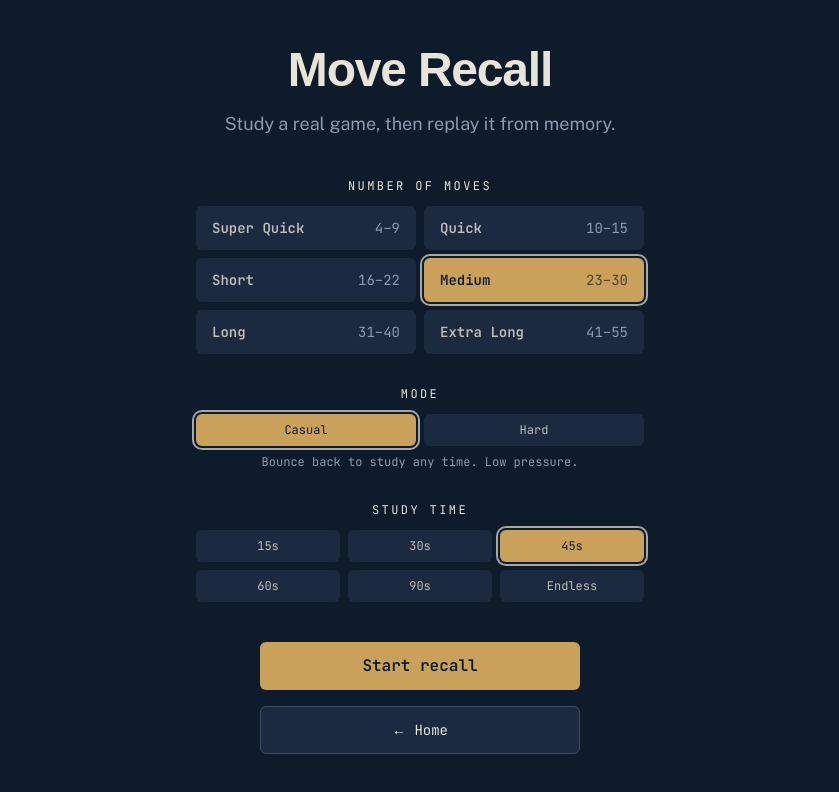
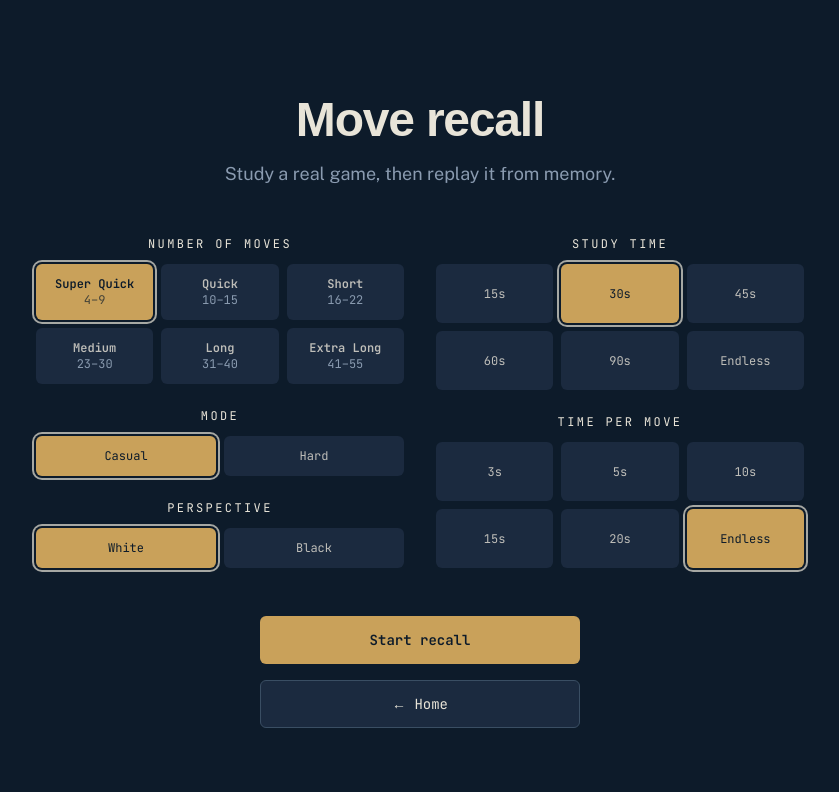
Before and after one commit to ethan-yeung/blindfold-chess-trainer, a Next.js app: page /recall/setup in a window 1280 px wide. Shown: the top 792 px of the page, without its empty margins (220-1059 px from the left). Built offline with nearby package versions, Linux system fonts and the light colour scheme; a web font is replaced by a local one.

Commit message:
added visual timer to all modes

```diff
--- a/src/app/recall/page.tsx
+++ b/src/app/recall/page.tsx
@@ -74,13 +74,20 @@ function RecallSession() {
     const mode = searchParams.get('mode') === 'hard' ? 'hard' : 'casual';
     const tierParam = searchParams.get('tier');
     const tier = TIER_NAMES.includes(tierParam ?? '') ? (tierParam as string) : 'Medium';
+
     const studyParam = searchParams.get('study');
-    const studyUnlimited = studyParam === 'unlimited';
-    const studySeconds = studyUnlimited ? 0 : Number(studyParam) || 15;
+    const studyEndless = studyParam === 'endless';
+    const studySeconds = studyEndless ? 0 : Number(studyParam) || 15;
+
+    const permoveParam = searchParams.get('permove');
+    const permoveEndless = permoveParam === null || permoveParam === 'endless';
+    const permoveSeconds = permoveEndless ? 0 : Number(permoveParam) || 0;
+
+    const orientation = searchParams.get('orientation') === 'black' ? 'black' : 'white';
+
     const poolRef = useRef<PoolGame[] | null>(null);
     const [game, setGame] = useState<BuiltGame | null>(null);
     const [status, setStatus] = useState<'loading' | 'ready' | 'error'>('loading');
-
 
     const [phase, setPhase] = useState<'study' | 'recall'>('study');
     const [ply, setPly] = useState(0);
@@ -92,9 +99,10 @@ function RecallSession() {
     const [infoOpen, setInfoOpen] = useState(false);
     const [hintStage, setHintStage] = useState<0 | 1 | 2>(0);
     const [studyRemaining, setStudyRemaining] = useState(studySeconds);
+    const [moveRemaining, setMoveRemaining] = useState(permoveSeconds);
+    const [timedOut, setTimedOut] = useState(false);
     const studyStarted = useRef(false);
     const [timerSize, setTimerSize] = useState(44);
-
 
     useEffect(() => {
         const update = () => setTimerSize(window.innerWidth < 640 ? 36 : 52);
@@ -104,6 +112,7 @@ function RecallSession() {
     }, []);
 
     const flashTimer = useRef<ReturnType<typeof setTimeout> | null>(null);
+    const pulseTimer = useRef<ReturnType<typeof setTimeout> | null>(null);
     const moveLog = useRef<RecallMoveRecord[]>([]);
     const wrongOnCurrent = useRef(0);
     const logged = useRef(false);
@@ -182,13 +191,47 @@ function RecallSession() {
         }
     }, [recallDone, mode, headers.White, headers.Black]);
 
+    // --- study countdown: ticks once, initial study only ---
     useEffect(() => {
-        if (studyUnlimited || status !== 'ready' || phase !== 'study' || studyStarted.current) return;
+        if (studyEndless || status !== 'ready' || phase !== 'study' || studyStarted.current) return;
         const id = setInterval(() => {
             setStudyRemaining((r) => Math.max(0, r - TICK_MS / 1000));
         }, TICK_MS);
         return () => clearInterval(id);
-    }, [status, phase, studyUnlimited]);
+    }, [status, phase, studyEndless]);
+
+    useEffect(() => {
+        if (!studyEndless && status === 'ready' && phase === 'study' && !studyStarted.current && studyRemaining <= 0) {
+            startRecall();
+        }
+        // eslint-disable-next-line react-hooks/exhaustive-deps
+    }, [studyRemaining, status, phase, studyEndless]);
+
+    // --- per-move countdown: runs during recall, resets each move ---
+    useEffect(() => {
+        if (permoveEndless || status !== 'ready' || phase !== 'recall' || recallDone || pendingPromotion) return;
+        const id = setInterval(() => {
+            setMoveRemaining((r) => Math.max(0, r - TICK_MS / 1000));
+        }, TICK_MS);
+        return () => clearInterval(id);
+    }, [status, phase, recallDone, permoveEndless, pendingPromotion]);
+
+    // reset the per-move clock whenever we land on a new move
+    useEffect(() => {
+        if (permoveEndless) return;
+        setMoveRemaining(permoveSeconds);
+    }, [recallPly, permoveEndless, permoveSeconds]);
+
+    // per-move timeout: costs first-try credit, pulses rust, clock restarts
+    useEffect(() => {
+        if (permoveEndless || status !== 'ready' || phase !== 'recall' || recallDone) return;
+        if (moveRemaining > 0) return;
+        wrongOnCurrent.current += 1;
+        setTimedOut(true);
+        if (pulseTimer.current) clearTimeout(pulseTimer.current);
+        pulseTimer.current = setTimeout(() => setTimedOut(false), 600);
+        setMoveRemaining(permoveSeconds);
+    }, [moveRemaining, status, phase, recallDone, permoveEndless, permoveSeconds]);
 
     function flashSquare(square: string, kind: 'right' | 'wrong') {
         if (flashTimer.current) clearTimeout(flashTimer.current);
@@ -255,6 +298,8 @@ function RecallSession() {
         setPendingPromotion(null);
         setResult(null);
         setHintStage(0);
+        setMoveRemaining(permoveSeconds);
+        setTimedOut(false);
         moveLog.current = [];
         wrongOnCurrent.current = 0;
         logged.current = false;
@@ -294,27 +339,15 @@ function RecallSession() {
         setHintStage((s) => (s < 2 ? ((s + 1) as 0 | 1 | 2) : 2));
     }
 
-    useEffect(() => {
-        if (status !== 'ready' || phase !== 'study' || studyStarted.current) return;
-        const id = setInterval(() => {
-            setStudyRemaining((r) => Math.max(0, r - TICK_MS / 1000));
-        }, TICK_MS);
-        return () => clearInterval(id);
-    }, [status, phase]);
-
-    useEffect(() => {
-        if (status === 'ready' && phase === 'study' && !studyStarted.current && studyRemaining <= 0) {
-            startRecall();
-        }
-        // eslint-disable-next-line react-hooks/exhaustive-deps
-    }, [studyRemaining, status, phase]);
-
     const moveNumber = Math.ceil(ply / 2);
     const lastMove = ply > 0 ? sans[ply - 1] : null;
     const sideToMove = recallPly % 2 === 0 ? 'White' : 'Black';
     const promoColor = recallPly % 2 === 0 ? 'w' : 'b';
     const boardPosition = phase === 'study' ? fens[ply] : fens[recallPly];
-    const showStudyTimer = !studyUnlimited && phase === 'study' && !studyStarted.current;
+
+    const showStudyTimer = !studyEndless && phase === 'study' && !studyStarted.current;
+    const showMoveTimer = !permoveEndless && phase === 'recall' && !recallDone;
+    const showTimer = showStudyTimer || showMoveTimer;
 
     const squareStyles: Record<string, CSSProperties> = { ...flash };
     if (selected) {
@@ -398,16 +431,20 @@ function RecallSession() {
                 className={`flex flex-1 flex-col items-center justify-start gap-2 pt-2 lg:pt-0 ${recallDone ? 'lg:flex-row lg:items-center lg:justify-center lg:gap-8' : 'lg:justify-center'
                     }`}
             >
-                <div className="animate-rise flex flex-col items-center gap-2">
+                <div className="animate-rise flex flex-col items-center gap-1">
 
                     <div
                         className="grid w-full grid-cols-[1fr_auto_1fr] items-center"
                         style={{ maxWidth: BOARD_SIZE, minHeight: timerSize + 8 }}
                     >
                         <div className="flex justify-start">
-                            {showStudyTimer && (
+                            {showTimer && (
                                 <div className="rounded-full p-1" style={{ backgroundColor: 'rgba(13,27,42,0.55)' }}>
-                                    <CircularTimer remaining={studyRemaining} total={studySeconds} size={timerSize} />
+                                    <CircularTimer
+                                        remaining={showStudyTimer ? studyRemaining : moveRemaining}
+                                        total={showStudyTimer ? studySeconds : permoveSeconds}
+                                        size={timerSize}
+                                    />
                                 </div>
                             )}
                         </div>
@@ -426,7 +463,7 @@ function RecallSession() {
                         options={{
                             id: 'recall-board',
                             position: boardPosition,
-                            boardOrientation: 'white',
+                            boardOrientation: orientation,
                             allowDragging: phase === 'recall' && !recallDone,
                             showAnimations: true,
                             animationDurationInMs: 200,
@@ -460,7 +497,13 @@ function RecallSession() {
                             boardStyle: { borderRadius: '4px', boxShadow: '0 10px 30px rgba(0,0,0,0.35)' },
                         }}
                     >
-                        <div className="relative my-2" style={{ width: BOARD_SIZE }}>
+                        <div
+                            className="relative my-1 rounded transition-shadow duration-200"
+                            style={{
+                                width: BOARD_SIZE,
+                                boxShadow: timedOut ? '0 0 0 4px rgba(181,83,60,0.85)' : '0 0 0 0 rgba(181,83,60,0)',
+                            }}
+                        >
                             <Chessboard />
                             {pendingPromotion && (
                                 <div
@@ -490,7 +533,10 @@ function RecallSession() {
                             )}
                         </div>
                     </ChessboardProvider>
-
+                    <div
+                        className="flex w-full flex-col items-center gap-2"
+                        style={{ maxWidth: BOARD_SIZE, minHeight: '9rem' }}
+                    >
                         {!recallDone && phase === 'study' && (
                             <>
                                 <div
@@ -567,6 +613,8 @@ function RecallSession() {
                             </>
                         )}
                     </div>
+                </div>
+
 
                 {recallDone && result && (
                     <div className="mt-2 flex w-full max-w-md flex-col rounded-lg bg-surface p-5 lg:mt-0 lg:w-80">
@@ -605,9 +653,6 @@ function RecallSession() {
                     <p>
                         Both track your first-try accuracy and save it to your stats, tagged by mode, so you can see how the two compare. A move counts as first-try if you play it correctly with no wrong attempts or hints.
                     </p>
-                    <p className="font-mono text-xs">
-                        Switch modes with <span className="text-parchment">?mode=hard</span> in the URL for now. A proper menu is coming.
-                    </p>
                 </div>
             </Modal>
         </main>
--- a/src/app/recall/setup/page.tsx
+++ b/src/app/recall/setup/page.tsx
@@ -13,124 +13,142 @@ const TIERS = [
     { name: 'Extra long', label: 'Extra Long', desc: '41–55' },
 ];
 
-const STUDY_OPTIONS = [15, 30, 45, 60, 90, 'unlimited'] as const;
+const STUDY_OPTIONS = [15, 30, 45, 60, 90, 'endless'] as const;
+const PERMOVE_OPTIONS = [3, 5, 10, 15, 20, 'endless'] as const;
+
+function Section({
+    label,
+    delay,
+    grow = false,
+    children,
+}: {
+    label: string;
+    delay: number;
+    grow?: boolean;
+    children: React.ReactNode;
+}) {
+    return (
+        <div
+            className={`animate-rise flex w-full flex-col ${grow ? 'flex-1' : ''}`}
+            style={{ animationDelay: `${delay}ms` }}
+        >
+            <p className="mb-3 text-center font-mono text-[10px] uppercase tracking-[0.2em] text-parchment sm:text-xs">
+                {label}
+            </p>
+            <div className={grow ? 'flex-1' : ''}>{children}</div>
+        </div>
+    );
+}
 
 export default function RecallSetupPage() {
     const router = useRouter();
-    const [tier, setTier] = useState('Medium');
+    const [tier, setTier] = useState('Super quick');
     const [mode, setMode] = useState<'casual' | 'hard'>('casual');
-    const [study, setStudy] = useState<number | 'unlimited'>(45);
+    const [study, setStudy] = useState<number | 'endless'>(30);
+    const [permove, setPermove] = useState<number | 'endless'>('endless');
+    const [orientation, setOrientation] = useState<'white' | 'black'>('white');
 
     function handleStart() {
         const tierParam = encodeURIComponent(tier);
-        router.push(`/recall?tier=${tierParam}&mode=${mode}&study=${study}`);
+        router.push(
+            `/recall?tier=${tierParam}&mode=${mode}&study=${study}&permove=${permove}&orientation=${orientation}`,
+        );
     }
 
+    const base = (selected: boolean) =>
+        `rounded-md font-mono text-[11px] transition duration-200 focus:outline-none focus-visible:ring-2 focus-visible:ring-parchment sm:text-xs ${selected
+            ? 'bg-brass text-navy ring-2 ring-parchment/70 ring-offset-2 ring-offset-navy'
+            : 'bg-surface text-parchment/80 hover:text-parchment hover:ring-2 hover:ring-brass/50'
+        }`;
+    const tile = (selected: boolean) =>
+        `flex h-full min-h-[2.75rem] flex-col items-center justify-center px-2 py-2 sm:min-h-[3.5rem] sm:px-3 ${base(selected)}`;
+    const toggle = (selected: boolean) =>
+        `flex-1 px-3 py-2.5 sm:py-3 ${base(selected)}`;
+
     return (
-        <main className="flex min-h-screen flex-col items-center justify-center px-6 py-10 text-center">
+        <main className="flex min-h-screen flex-col items-center px-4 pb-16 pt-16 text-center sm:px-6 sm:pt-24">
             <h1
-                className="animate-rise font-display text-4xl font-semibold tracking-tight text-parchment sm:text-5xl"
+                className="animate-rise font-display text-3xl font-semibold tracking-tight text-parchment sm:text-5xl"
                 style={{ animationDelay: '0ms' }}
             >
-                Move Recall
+                Move recall
             </h1>
-
             <p
-                className="animate-rise mt-4 max-w-xl font-body text-base text-muted sm:text-lg"
+                className="animate-rise mt-3 max-w-xl font-body text-sm text-muted sm:mt-4 sm:text-lg"
                 style={{ animationDelay: '90ms' }}
             >
                 Study a real game, then replay it from memory.
             </p>
 
-            <div className="animate-rise mt-10 w-full max-w-md" style={{ animationDelay: '150ms' }}>
-                <p className="mb-3 font-mono text-xs uppercase tracking-[0.2em] text-parchment">
-                    Number of Moves
-                </p>
-                <div className="grid grid-cols-1 gap-2 sm:grid-cols-2">
+            <div className="mt-10 grid w-full max-w-3xl grid-cols-1 gap-6 text-left sm:mt-12 md:grid-cols-2 md:gap-8">
+                {/* LEFT: number of moves + mode + perspective */}
+                <div className="flex flex-col gap-6">
+                    <Section label="Number of moves" delay={150}>
+                        <div className="grid grid-cols-3 gap-2">
                             {TIERS.map((t) => {
                                 const selected = tier === t.name;
                                 return (
-                            <button
-                                key={t.name}
-                                onClick={() => setTier(t.name)}
-                                className={`flex items-center justify-between rounded-md px-4 py-3 font-mono text-sm transition duration-200 focus:outline-none focus-visible:ring-2 focus-visible:ring-parchment ${selected
-                                    ? 'bg-brass text-navy ring-2 ring-parchment/70 ring-offset-2 ring-offset-navy'
-                                    : 'bg-surface text-parchment/80 hover:text-parchment hover:ring-2 hover:ring-brass/50'
-                                    }`}
-                            >
+                                    <button key={t.name} onClick={() => setTier(t.name)} className={tile(selected)}>
                                         <span className="font-semibold">{t.label}</span>
-                                <span className={selected ? 'text-navy/70' : 'text-muted'}>{t.desc}</span>
+                                        <span className={`text-[10px] sm:text-xs ${selected ? 'text-navy/70' : 'text-muted'}`}>
+                                            {t.desc}
+                                        </span>
                                     </button>
                                 );
                             })}
                         </div>
+                    </Section>
+
+                    <Section label="Mode" delay={230}>
+                        <div className="flex gap-2">
+                            <button onClick={() => setMode('casual')} className={toggle(mode === 'casual')}>Casual</button>
+                            <button onClick={() => setMode('hard')} className={toggle(mode === 'hard')}>Hard</button>
+                        </div>
+                    </Section>
+
+                    <Section label="Perspective" delay={270}>
+                        <div className="flex gap-2">
+                            <button onClick={() => setOrientation('white')} className={toggle(orientation === 'white')}>White</button>
+                            <button onClick={() => setOrientation('black')} className={toggle(orientation === 'black')}>Black</button>
+                        </div>
+                    </Section>
                 </div>
 
-            <div className="animate-rise mt-8 w-full max-w-md" style={{ animationDelay: '190ms' }}>
-                <p className="mb-3 font-mono text-xs uppercase tracking-[0.2em] text-parchment">
-                    Mode
-                </p>
-                <div className="flex gap-2">
-                    <button
-                        onClick={() => setMode('casual')}
-                        className={`flex-1 rounded-md px-3 py-2 font-mono text-xs transition duration-200 focus:outline-none focus-visible:ring-2 focus-visible:ring-parchment ${mode === 'casual'
-                            ? 'bg-brass text-navy ring-2 ring-parchment/70 ring-offset-2 ring-offset-navy'
-                            : 'bg-surface text-parchment/80 hover:text-parchment hover:ring-2 hover:ring-brass/50'
-                            }`}
-                    >
-                        Casual
+                {/* RIGHT: study time + time per move (stretch to match left height) */}
+                <div className="flex flex-col gap-6">
+                    <Section label="Study time" delay={190} grow>
+                        <div className="grid h-full grid-cols-3 grid-rows-2 gap-2">
+                            {STUDY_OPTIONS.map((s) => (
+                                <button key={s} onClick={() => setStudy(s)} className={tile(study === s)}>
+                                    {s === 'endless' ? 'Endless' : `${s}s`}
                                 </button>
-                    <button
-                        onClick={() => setMode('hard')}
-                        className={`flex-1 rounded-md px-3 py-2 font-mono text-xs transition duration-200 focus:outline-none focus-visible:ring-2 focus-visible:ring-parchment ${mode === 'hard'
-                            ? 'bg-brass text-navy ring-2 ring-parchment/70 ring-offset-2 ring-offset-navy'
-                            : 'bg-surface text-parchment/80 hover:text-parchment hover:ring-2 hover:ring-brass/50'
-                            }`}
-                    >
-                        Hard
+                            ))}
+                        </div>
+                    </Section>
+
+                    <Section label="Time per move" delay={310} grow>
+                        <div className="grid h-full grid-cols-3 grid-rows-2 gap-2">
+                            {PERMOVE_OPTIONS.map((s) => (
+                                <button key={s} onClick={() => setPermove(s)} className={tile(permove === s)}>
+                                    {s === 'endless' ? 'Endless' : `${s}s`}
                                 </button>
+                            ))}
                         </div>
-                <p className="mt-2 font-mono text-xs text-muted">
-                    {mode === 'casual'
-                        ? 'Bounce back to study any time. Low pressure.'
-                        : 'No going back. Recall the whole game in one go.'}
-                </p>
-            </div>
-            <div className="animate-rise mt-8 w-full max-w-md" style={{ animationDelay: '210ms' }}>
-                <p className="mb-3 font-mono text-xs uppercase tracking-[0.2em] text-parchment">
-                    Study time
-                </p>
-                <div className="grid grid-cols-3 gap-2">
-                    {STUDY_OPTIONS.map((s) => {
-                        const selected = study === s;
-                        const label = s === 'unlimited' ? 'Endless' : `${s}s`;
-                        return (
-                            <button
-                                key={s}
-                                onClick={() => setStudy(s)}
-                                className={`rounded-md px-3 py-2 font-mono text-xs transition duration-200 focus:outline-none focus-visible:ring-2 focus-visible:ring-parchment ${selected
-                                    ? 'bg-brass text-navy ring-2 ring-parchment/70 ring-offset-2 ring-offset-navy'
-                                    : 'bg-surface text-parchment/80 hover:text-parchment hover:ring-2 hover:ring-brass/50'
-                                    }`}
-                            >
-                                {label}
-                            </button>
-                        );
-                    })}
+                    </Section>
                 </div>
             </div>
+
             <button
                 onClick={handleStart}
-                className="animate-rise mt-10 flex h-12 w-full max-w-xs items-center justify-center rounded-md bg-brass px-8 font-mono font-semibold text-navy transition duration-200 hover:shadow-lg hover:shadow-brass/20 hover:ring-2 hover:ring-brass/60 hover:ring-offset-2 hover:ring-offset-navy focus:outline-none focus-visible:ring-2 focus-visible:ring-parchment"
-                style={{ animationDelay: '250ms' }}
+                className="animate-rise mt-10 flex h-12 w-full max-w-xs items-center justify-center rounded-md bg-brass px-8 font-mono text-sm font-semibold text-navy transition duration-200 hover:shadow-lg hover:shadow-brass/20 hover:ring-2 hover:ring-brass/60 hover:ring-offset-2 hover:ring-offset-navy focus:outline-none focus-visible:ring-2 focus-visible:ring-parchment sm:mt-12"
+                style={{ animationDelay: '350ms' }}
             >
                 Start recall
             </button>
-
             <Link
                 href="/"
-                className="animate-rise mt-4 inline-flex h-12 w-full max-w-xs items-center justify-center rounded-md border border-slate bg-surface px-6 font-mono text-sm text-parchment transition hover:border-brass hover:text-brass focus:outline-none focus-visible:ring-2 focus-visible:ring-brass"
-                style={{ animationDelay: '290ms' }}
+                className="animate-rise mt-3 inline-flex h-12 w-full max-w-xs items-center justify-center rounded-md border border-slate bg-surface px-6 font-mono text-sm text-parchment transition hover:border-brass hover:text-brass focus:outline-none focus-visible:ring-2 focus-visible:ring-brass sm:mt-4"
+                style={{ animationDelay: '390ms' }}
             >
                 ← Home
             </Link>
```
Also changed, not shown: src/app/train/page.tsx (+56 -16 lines). Lines whose indentation alone changed are shown as unchanged.
